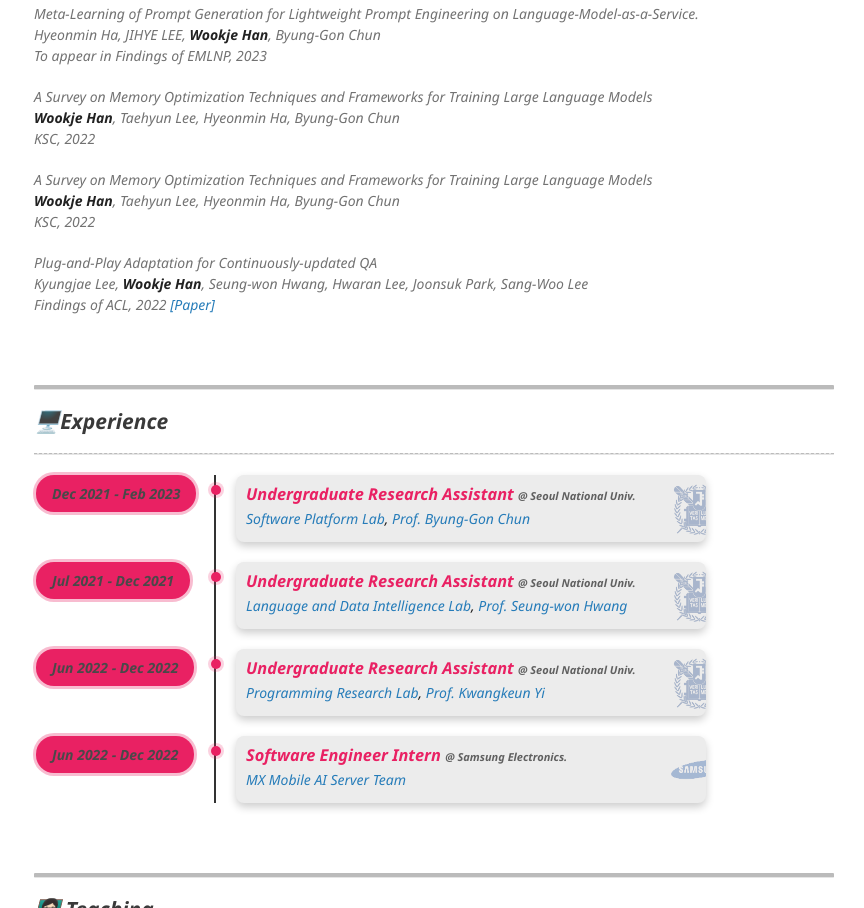
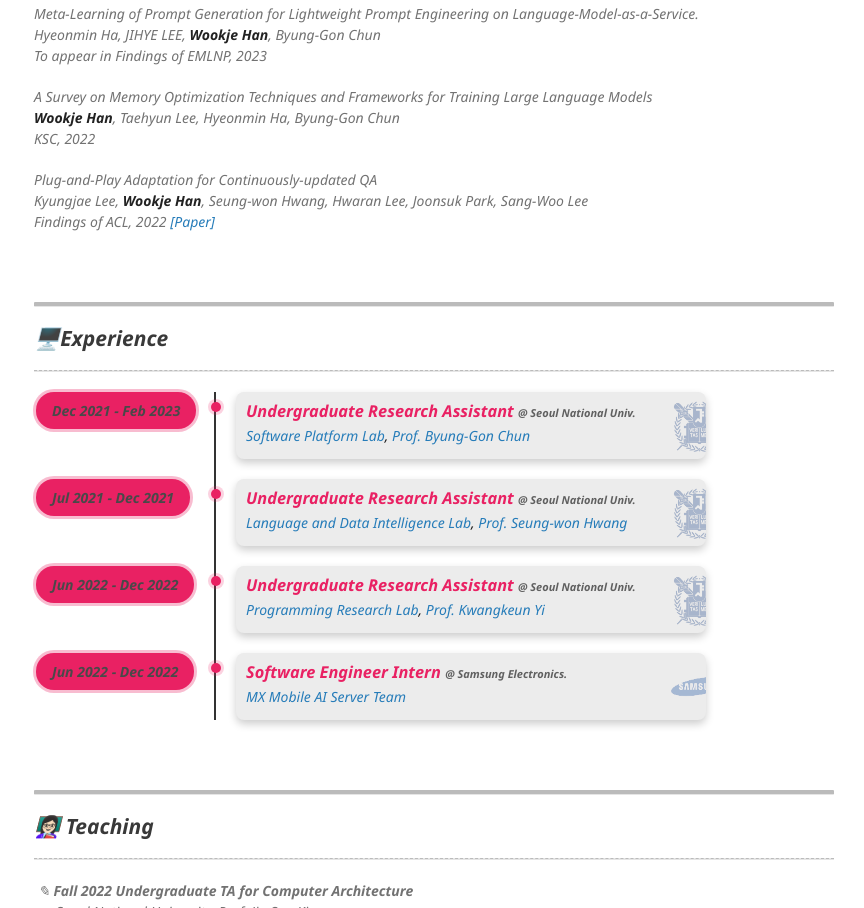
Before and after one commit to wookjeHan/WookjeHan.github.io, a plain HTML site: page index.html in a window 1280 px wide. Shown: the part 1148-2056 px from the top of the page, without its empty margins (416-1280 px from the left). Drawn offline with Linux system fonts and the light colour scheme; files whose address does not match are found by name.

Commit message:
remove duplicates

```diff
--- a/index.html
+++ b/index.html
@@ -167,11 +167,6 @@ Hi, I’m Wookje Han, a Master student of the Department of Computer Science in
   To appear in Findings of EMLNP, 2023
 
 <p><em>A Survey on Memory Optimization Techniques and Frameworks for Training Large Language Models</em> <br />
-    <strong> Wookje Han</strong>, Taehyun Lee, Hyeonmin Ha, Byung-Gon Chun <br />
-    KSC, 2022
-
-
-<p><em>A Survey on Memory Optimization Techniques and Frameworks for Training Large Language Models</em> <br />
   <strong> Wookje Han</strong>, Taehyun Lee, Hyeonmin Ha, Byung-Gon Chun <br />
   KSC, 2022
 
```
